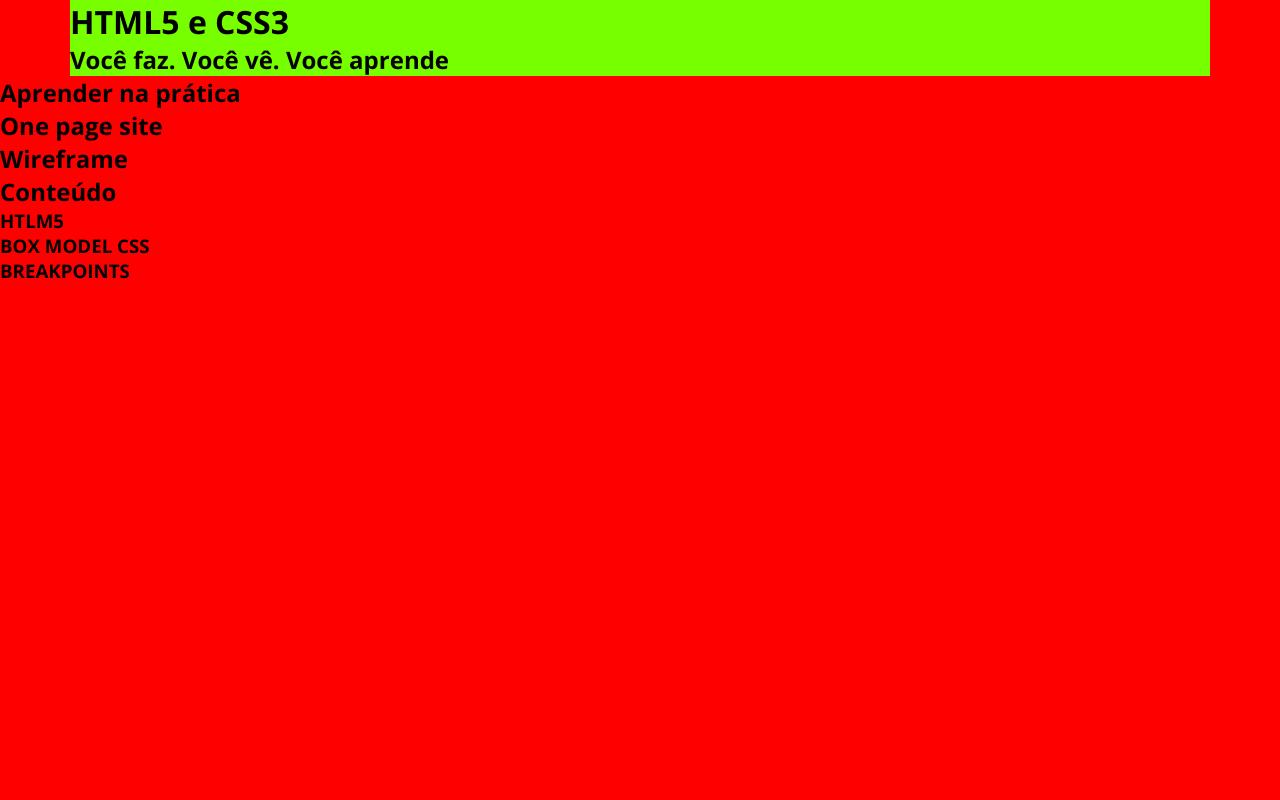
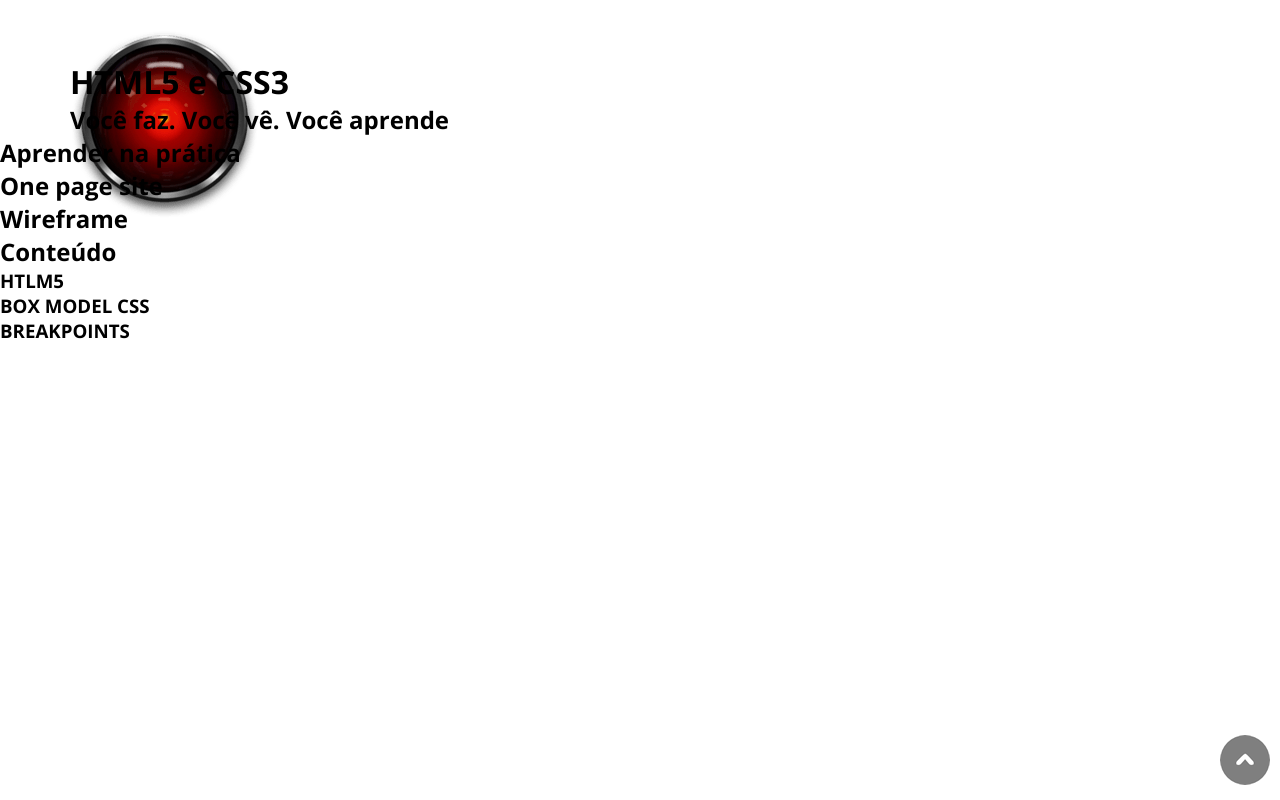
Before and after one commit to EOliveira6/HTML5-CSS3, a plain HTML site: page index.html in a window 1280 px wide. Drawn offline with nearby package versions, Linux system fonts and the light colour scheme.

Commit message:
Cabeçalho

```diff
--- a/index.html
+++ b/index.html
@@ -1,20 +1,34 @@
 <!DOCTYPE html>
 <html lang="pt-br">
+
 <head>
     <meta charset="UTF-8">
     <meta http-equiv="X-UA-Compatible" content="IE=edge">
     <meta name="viewport" content="width=device-width, initial-scale=1.0">
     <title>HTML5 e CSS3 - Site</title>
-    <meta name = "description" content ="Exercício prático de desenvolvimento passo a passo do zero até a hospedagem de um site onde page moderno e responsivo, baseado nas aulas do professor José de Assis">
-<link rel ="icon" href = "img/favicon.png">
-<link rel="stylesheet" href="style.css">
+    <meta name="description"
+        content="Exercício prático de desenvolvimento passo a passo do zero até a hospedagem de um site onde page moderno e responsivo, baseado nas aulas do professor José de Assis">
+    <link rel="icon" href="img/favicon.png">
+    <link rel="stylesheet" href="style.css">
 </head>
+
 <body>
     <!-- Cabeçalho -->
-    <header>
-<div class="Container">
-
-</div>
+    <header id= "inicio">
+        <div class="Container Flex">
+            <div id="logo">
+                <img src="img/logo.png" alt="hal 9000">
+            </div>
+            <nav>
+                <input type="checkbox" id="check">
+                <label for="check">&#x268C;</label>
+                <ul>
+                    <li><a href="#inicio">Início</a></li>
+                    <li><a href="#sobre">Sobre</a></li>
+                    <li><a href="#conteudo">Conteúdo</a></li>
+                    <li><a href="#contato">Contato</a></li>
+                </ul>
+            </nav>
     </header>
     <!-- Destaque -->
     <main>
@@ -24,7 +38,7 @@
         </div>
     </main>
     <!-- Sobre -->
-    <section>
+    <section id = "sobre">
         <div class="container">
             <h2>Aprender na prática</h2>
         </div>
@@ -42,7 +56,7 @@
         </div>
     </section>
     <!-- Conteúdo -->
-    <section>
+    <section id = "conteudo">
         <div class="container">
             <h2>Conteúdo</h2>
             <h3>HTLM5</h3>
@@ -51,9 +65,11 @@
         </div>
     </section>
     <!-- Rodapé -->
-    <footer>
-    <div class="container">
+    <footer id = "contato">
+        <div class="container">
 
-    </div>
+        </div>
     </footer>
+    <a href = "#inicio" id = "topo"><img src = "img/topo.png" alt="topo do site"></a>
+</body>
 </html>
--- a/style.css
+++ b/style.css
@@ -18,14 +18,68 @@ body{
 /* Layout */
 .Container{
     margin: 0 auto;
-    background-color: #7f0;
+
 }
 
+.Flex{
+    display: flex;
+    justify-content: space space-between;
+
+}
+/*topo do site */
+#topo{
+    position: fixed;
+    right: 10px;
+    bottom: 10px;
+}
+
+/*Smartphone Portrait*/
+/*Cabeçalho*/
+header{
+    height:60px
+}
+
+#logo img{
+    width: 128px;
+    height: 128px;
+}
+
+#check{
+    display: none;
+}
+label{
+    font-size: 3em;
+    padding-right: 15px;
+}
+
+nav ul{
+list-style: none;
+background-color: #343538;
+height: 100vh;
+position: fixed;
+top: 60px;
+right: -100%;
+width: 100%;
+transition: all 0.5s;
+}
+
+#check:checked ~ ul{
+
+right: 0;
+}
+
+nav ul li{
+    padding: 20px;
+    border-bottom: 1px solid #a9a9a9;
+}
+
+nav ul li a {
+    text-decoration: none;
+    color: #fff;
+}
 /*Smartphone  Landscape*/
 @media (min-width: 576px){
-    body{
-        background-color: #0ff;
-    }
+
      /* Layout */
      .Container{
         max-width: 540px;
@@ -34,9 +88,7 @@ body{
 
 /*Tablet Portrait*/
 @media (min-width: 768px){
-    body{
-        background-color: #ff0;
-    }
+
       /* Layout */
       .Container{
         max-width: 720px;
@@ -45,9 +97,7 @@ body{
 
 /*TAblet Landscape*/
 @media (min-width: 992px){
-    body{
-        background-color: #ff6600;
-    }
+
       /* Layout */
       .Container{
         max-width: 960px;
@@ -56,11 +106,39 @@ body{
 
 /*PC*/
 @media (min-width: 1200px){
-    body{
-        background-color: #ff0000;
-    }
+
       /* Layout */
       .Container{
         max-width: 1140px;
     }
+
+    /*Cabeçalho*/
+    #logo img{
+        width: 189px;
+        height: 189px;
+        margin-top: 30px;
+    }
+    label{
+        display: none;
+    }
+    nav ul{
+        position: static;
+        height: auto;
+        background-color: transparent;
+        margin-top: 50px;
+
+    }
+
+    nav ul li{
+        float: left;
+        border:0;
+    }
+
+    nav ul lia {
+        color: #343538;
+    }
+
+    nav ul li a:hover{
+        color: #c00000;
+    }
 }
```
